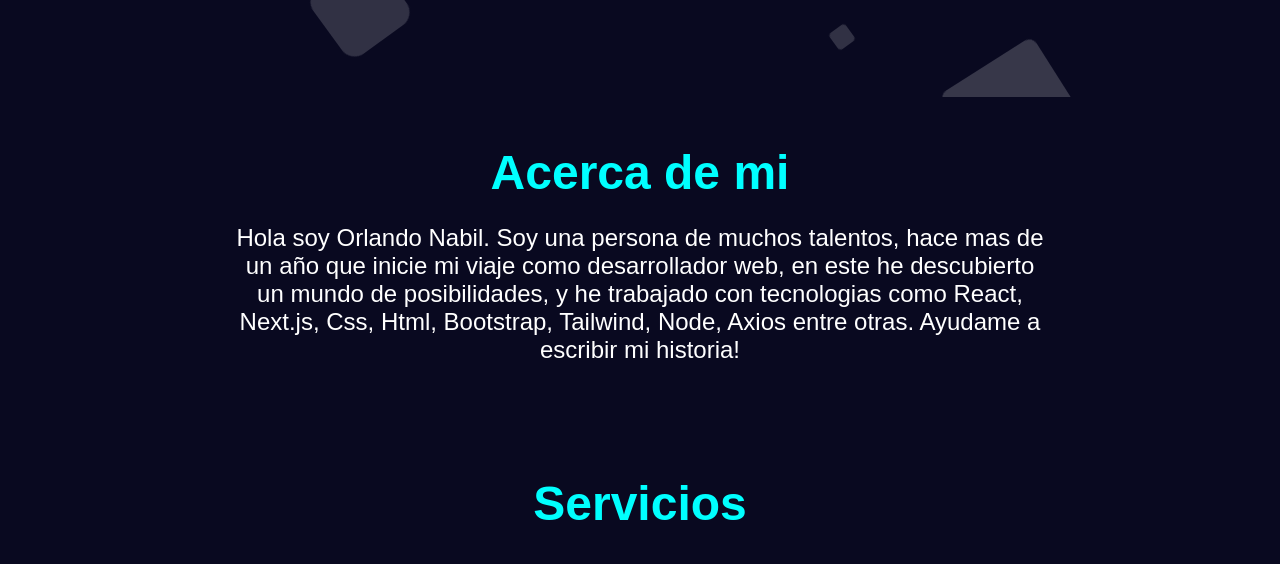
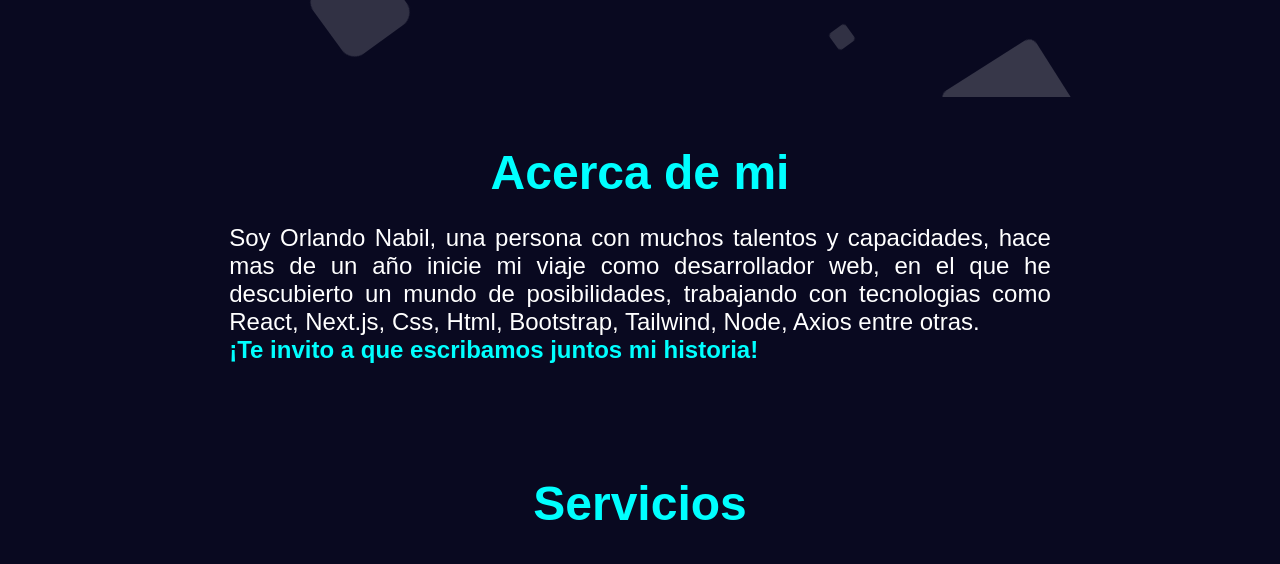
Before and after one commit to nabilAparicio/personalPortfolio, a plain HTML site: page index.html in a window 1280 px wide. Shown: the part 719-1283 px from the top of the page. Drawn offline with Linux system fonts and the light colour scheme; a web font is replaced by a local one.

Commit message:
content modifications

```diff
--- a/index.html
+++ b/index.html
@@ -72,7 +72,7 @@
       <div class="hero_container">
         <figure class="hero_portfolio_image_container">
           <img class="hero_image" src="https://avatars.githubusercontent.com/u/87939719?v=4" alt="Orlando foto">
-          <figcaption class="hero_image_caption"> hola, soy Nabil</figcaption>
+          <figcaption class="hero_image_caption"> Hola, soy Nabil</figcaption>
         </figure>
       </div>
       <div class="hero_subtitle_container">
@@ -94,13 +94,13 @@
         <section class=" about_me_section" id="about_me">
                 <div class="about_me_container ">
                   <h2 class="about_me_h2">Acerca de mi</h2>
-                  <p class="about_me_p">Hola soy Orlando Nabil. Soy una persona de muchos talentos, hace mas de un año
-                    que
+                  <p class="about_me_p">Soy Orlando Nabil, una persona con muchos talentos y capacidades, hace mas de un
+                    año
                     inicie mi viaje como desarrollador web, en
-                    este he descubierto un mundo de posibilidades, y he trabajado con tecnologias como React, Next.js,
+                    el que he descubierto un mundo de posibilidades, trabajando con tecnologias como React, Next.js,
                     Css, Html, Bootstrap,
-                    Tailwind, Node, Axios entre otras.
-                    Ayudame a escribir mi historia!
+                    Tailwind, Node, Axios entre otras.<br>
+                    <span>¡Te invito a que escribamos juntos mi historia!</span>
                   </p>
                 </div>
   </section>
--- a/styles.css
+++ b/styles.css
@@ -89,7 +89,7 @@ body {
   }
 
   .menuToggle input:focus~span {
-    opacity: 1;
+    opacity: 0;
     transform: rotate(45deg) translate(-2px, -1px);
     background: #01c4c4;
   }
@@ -100,6 +100,7 @@ body {
   }
 
   .menuToggle input:focus~span:nth-last-child(2) {
+    opacity: 0;
     transform: rotate(-45deg) translate(0, -1px);
   }
 
@@ -418,7 +419,12 @@ body {
 .about_me_p {
   color: white;
   font-size: 1.5rem;
-  text-align: center;
+  text-align: justify;
+}
+
+.about_me_p span {
+  color: aqua;
+  font-weight: 600;
 }
 
 .my_abilities_section {
```
